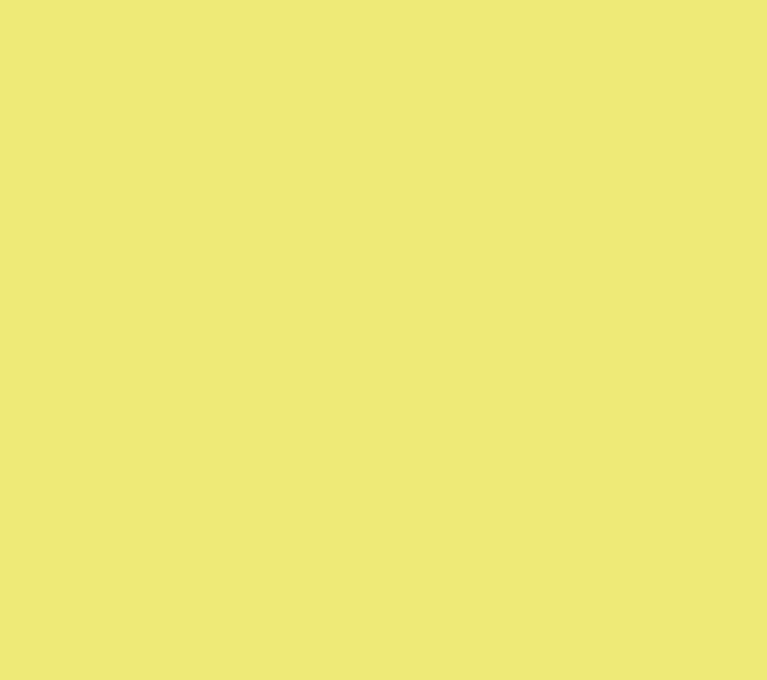
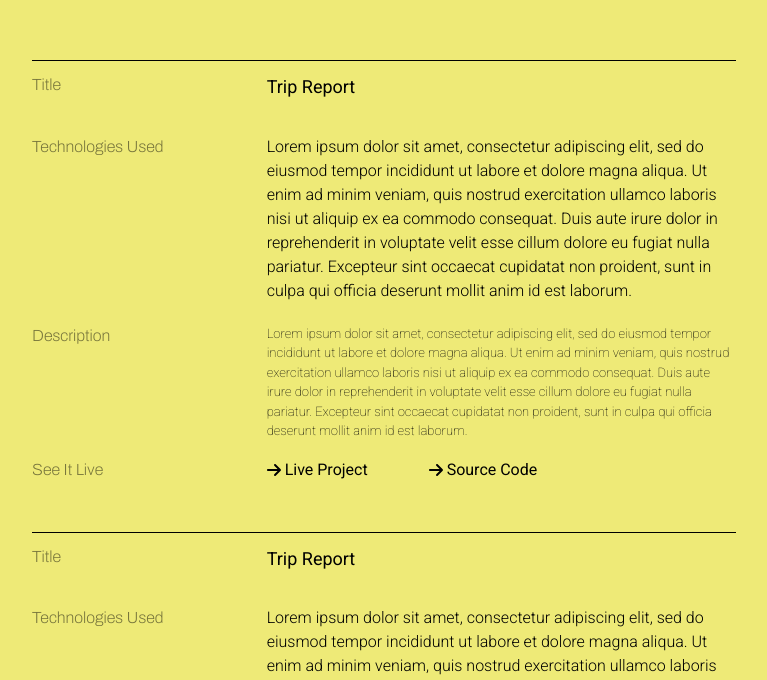
Before and after one commit to nongrubl89/portfolio-mio, a Next.js app: page / in a window 1280 px wide. Shown: the part 1520-2200 px from the top of the page, without its empty margins (256-1023 px from the left). Before the commit the page ends 1600 px from the top, so only its background shows below. Built offline with nearby package versions, Linux system fonts and the light colour scheme.

Commit message:
added portfolio wireframe

```diff
--- a/components/HomePage.js
+++ b/components/HomePage.js
@@ -3,6 +3,7 @@ import styled from 'styled-components';
 import { useAnimation, motion } from 'framer-motion';
 import { useInView } from 'react-intersection-observer';
 import PortfolioTicker from './PortfolioTicker';
+import Portfolio from './Portfolio';
 
 const Title1 = styled(motion.div)`
   padding: 1em;
@@ -108,6 +109,7 @@ export default function AnimatedTitle() {
         </Title1>
       </Container>
       <PortfolioTicker />
+      <Portfolio />
     </>
   );
 }
--- a/components/Page.js
+++ b/components/Page.js
@@ -24,6 +24,7 @@ const GlobalStyles = createGlobalStyle`
     transition: background-color 2s ease;
     position: absolute;
     width:100vw;
+    overflow-x: hidden;
   }
 
   #__next {
@@ -32,7 +33,8 @@ const GlobalStyles = createGlobalStyle`
 
   a {
     text-decoration: none;
-    color: #1F4797;
+    color: black;
+    font-family: "Archivo" sans-serif;
   }
 
 `;
@@ -43,12 +45,16 @@ export default function Page({ children }) {
   const [color, setColor] = useState('#eeea77');
   const handleScroll = () => {
     const position = window.scrollY;
+    console.log(position);
     setScrollPosition(position);
-    if (scrollPosition >= 100) {
+    if (scrollPosition >= 100 && scrollPosition <= 600) {
       setColor('#1a62a3');
     }
     if (scrollPosition <= 100) {
       setColor('#eeea77');
+    }
+    if (scrollPosition >= 600) {
+      setColor('#9678B6');
     }
   };
 
--- /dev/null
+++ b/components/Portfolio.js
@@ -0,0 +1,141 @@
+import styled from 'styled-components';
+import { FontAwesomeIcon } from '@fortawesome/react-fontawesome';
+import { faArrowRight } from '@fortawesome/free-solid-svg-icons';
+import Link from 'next/link';
+
+const projects = [
+  {
+    name: 'Trip Report',
+    Tecnologies:
+      'Lorem ipsum dolor sit amet, consectetur adipiscing elit, sed do eiusmod tempor incididunt ut labore et dolore magna aliqua. Ut enim ad minim veniam, quis nostrud exercitation ullamco laboris nisi ut aliquip ex ea commodo consequat. Duis aute irure dolor in reprehenderit in voluptate velit esse cillum dolore eu fugiat nulla pariatur. Excepteur sint occaecat cupidatat non proident, sunt in culpa qui officia deserunt mollit anim id est laborum.',
+    Description:
+      'Lorem ipsum dolor sit amet, consectetur adipiscing elit, sed do eiusmod tempor incididunt ut labore et dolore magna aliqua. Ut enim ad minim veniam, quis nostrud exercitation ullamco laboris nisi ut aliquip ex ea commodo consequat. Duis aute irure dolor in reprehenderit in voluptate velit esse cillum dolore eu fugiat nulla pariatur. Excepteur sint occaecat cupidatat non proident, sunt in culpa qui officia deserunt mollit anim id est laborum.',
+    SourceCode: 'github.com',
+    LiveProject: 'github.com',
+  },
+  {
+    name: 'Trip Report',
+    Tecnologies:
+      'Lorem ipsum dolor sit amet, consectetur adipiscing elit, sed do eiusmod tempor incididunt ut labore et dolore magna aliqua. Ut enim ad minim veniam, quis nostrud exercitation ullamco laboris nisi ut aliquip ex ea commodo consequat. Duis aute irure dolor in reprehenderit in voluptate velit esse cillum dolore eu fugiat nulla pariatur. Excepteur sint occaecat cupidatat non proident, sunt in culpa qui officia deserunt mollit anim id est laborum.',
+    Description:
+      'Lorem ipsum dolor sit amet, consectetur adipiscing elit, sed do eiusmod tempor incididunt ut labore et dolore magna aliqua. Ut enim ad minim veniam, quis nostrud exercitation ullamco laboris nisi ut aliquip ex ea commodo consequat. Duis aute irure dolor in reprehenderit in voluptate velit esse cillum dolore eu fugiat nulla pariatur. Excepteur sint occaecat cupidatat non proident, sunt in culpa qui officia deserunt mollit anim id est laborum.',
+    SourceCode: 'github.com',
+    LiveProject: 'github.com',
+  },
+  {
+    name: 'Trip Report',
+    Tecnologies:
+      'Lorem ipsum dolor sit amet, consectetur adipiscing elit, sed do eiusmod tempor incididunt ut labore et dolore magna aliqua. Ut enim ad minim veniam, quis nostrud exercitation ullamco laboris nisi ut aliquip ex ea commodo consequat. Duis aute irure dolor in reprehenderit in voluptate velit esse cillum dolore eu fugiat nulla pariatur. Excepteur sint occaecat cupidatat non proident, sunt in culpa qui officia deserunt mollit anim id est laborum.',
+    Description:
+      'Lorem ipsum dolor sit amet, consectetur adipiscing elit, sed do eiusmod tempor incididunt ut labore et dolore magna aliqua. Ut enim ad minim veniam, quis nostrud exercitation ullamco laboris nisi ut aliquip ex ea commodo consequat. Duis aute irure dolor in reprehenderit in voluptate velit esse cillum dolore eu fugiat nulla pariatur. Excepteur sint occaecat cupidatat non proident, sunt in culpa qui officia deserunt mollit anim id est laborum.',
+    SourceCode: 'github.com',
+    LiveProject: 'github.com',
+  },
+];
+
+const PortfolioContainer = styled.div`
+  display: grid;
+  grid-template-columns: 1fr 2fr;
+  height: 100vh;
+  text-align: left;
+  padding: 2em;
+  margin: 10em;
+  @media only screen and (min-device-width: 320px) and (max-device-width: 480px) and (-webkit-min-device-pixel-ratio: 2) {
+    margin: 3em;
+  }
+`;
+
+const PortfolioTitle = styled.h6`
+  font-family: 'Archivo', sans-serif;
+  font-weight: 200;
+  margin-top: 0;
+  opacity: 50%;
+`;
+
+const PortfolioBlurb = styled.h4`
+  font-family: 'Roboto', sans-serif;
+  font-weight: ${(props) => props.weightfont};
+  font-size: ${(props) => props.sizefont};
+  margin-top: 0;
+`;
+
+// const Line = styled.hr`
+//   grid-column: 1/3;
+//   color: black;
+// `;
+
+// const MyButton = styled.button`
+//   background-color: black;
+//   color: white;
+//   font-family: 'Roboto', sans-serif;
+//   font-weight: 400;
+//   border: none;
+//   border-radius: 2px;
+//   padding: 1em;
+// `;
+
+const ButtonDiv = styled.div`
+  gap: 1em;
+  width: 300px;
+  display: grid;
+  justify-items: stretch;
+  align-items: start;
+  grid-template-columns: repeat(2, 1fr);
+`;
+
+const LinkDiv = styled.div`
+  display: inline-flex;
+  font-family: 'Roboto', sans-serif;
+  align-items: center;
+  font-size: medium;
+  gap: 0.25em;
+`;
+
+export default function Portfolio() {
+  return (
+    <PortfolioContainer>
+      {projects.map((project) => (
+        <>
+          <hr
+            style={{
+              border: '0',
+              width: '100%',
+              backgroundColor: 'black',
+              height: '1px',
+              gridColumn: '1/3',
+            }}
+          />
+          <PortfolioTitle>Title</PortfolioTitle>
+          <PortfolioBlurb weightfont="400" sizefont="large">
+            {project.name}
+            <FontAwesomeIcon icon="faRegular faCircle" />
+          </PortfolioBlurb>
+          <PortfolioTitle>Technologies Used</PortfolioTitle>
+          <PortfolioBlurb weightfont="300" sizefont="medium">
+            {project.Tecnologies}
+          </PortfolioBlurb>
+          <PortfolioTitle>Description</PortfolioTitle>
+          <PortfolioBlurb weightfont="200" sizefont="small">
+            {project.Description}
+          </PortfolioBlurb>
+          <PortfolioTitle>See It Live</PortfolioTitle>
+          <ButtonDiv>
+            <LinkDiv>
+              {' '}
+              <FontAwesomeIcon icon={faArrowRight} />
+              <Link href="#">Live Project</Link>
+            </LinkDiv>
+            <LinkDiv>
+              {' '}
+              <FontAwesomeIcon icon={faArrowRight} />
+              <Link href="#">Source Code</Link>
+            </LinkDiv>
+            {/* <MyButton type="button">Source Code</MyButton>
+            <MyButton type="button">Live Project</MyButton> */}
+          </ButtonDiv>
+          {/* <Line /> */}
+        </>
+      ))}
+    </PortfolioContainer>
+  );
+}
--- a/components/PortfolioTicker.js
+++ b/components/PortfolioTicker.js
@@ -16,7 +16,7 @@ const TickerContainer = styled.div`
   padding-left: 100%;
   box-sizing: content-box;
   position: relative;
-  height: 100%;
+  height: 60vh;
 `;
 const Ticker = styled.div`
   display: inline-block;
--- a/pages/_app.js
+++ b/pages/_app.js
@@ -1,6 +1,9 @@
 /* eslint-disable react/prop-types */
+import { config } from '@fortawesome/fontawesome-svg-core';
 import Page from '../components/Page';
 import '@fortawesome/fontawesome-svg-core/styles.css';
+
+config.autoAddCss = false;
 
 function MyApp({ Component, pageProps }) {
   return (
```
